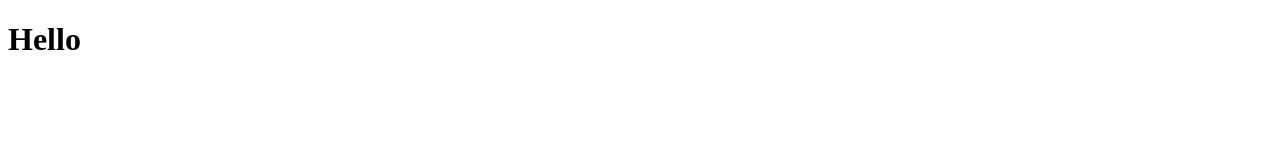
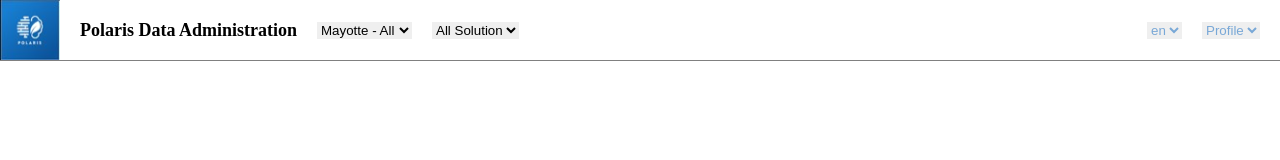
Before and after one commit to dinyoyara/Yara_intern_2023, a website built with webpack: page src/index.html in a window 1280 px wide. Built offline with nearby package versions, Linux system fonts and the light colour scheme.

Commit message:
Add header component.

```diff
--- a/src/index.html
+++ b/src/index.html
@@ -7,6 +7,29 @@
     <title>polaris-3</title>
 </head>
 <body>
-    <h1>Hello</h1>
+    <div class="header">
+        <div class="logo">
+           <img class="image" src="../assets/pics/logo.jpg" alt="">
+        </div>
+        <div class="bar">
+            <div class="title">Polaris Data Administration </div>
+            <div class="menu-container">
+                <select name="" id="" class="input">
+                    <option selected>Mayotte - All</option>
+                </select>
+                <select name="" id="" class="input">
+                    <option selected>All Solution</option>
+                </select>
+            </div>
+            <div class="settings-container">
+                <select name="" id="" class="input">
+                    <option selected>en</option>
+                </select>
+                <select name="" id="" class="input">
+                    <option selected>Profile</option>
+                </select>
+            </div>
+        </div>
+    </div>
 </body>
 </html>
--- a/src/style.css
+++ b/src/style.css
@@ -0,0 +1,43 @@
+body{
+    margin: 0;
+    width: 100vw;
+    height: 100vh;
+}
+.header{
+    height: 60px;
+    width: 100%;
+    display: flex;
+    border-bottom: 0.5px solid gray;
+}
+
+.logo .image {
+    width: 60px;
+    height: 60px;
+}
+.bar{
+    width: calc( 100% - 60px );
+    display: flex;
+    align-items: center;
+    justify-content: flex-start;
+}
+.bar .title {
+    margin: 0 20px;
+    font-size: 18px;
+    font-weight: 600;
+}
+.menu-container, .settings-container {
+    display: flex;
+}
+.bar .settings-container {
+    margin-left: auto;
+}
+.menu-container .input {
+    margin-right: 20px;
+}
+.settings-container .input{
+    color: rgba(121,168,215,255);
+    margin-right: 20px;
+}
+.input{
+    border: none;
+}
```
Also changed, not shown: assets/pics/logo.jpg (added).
